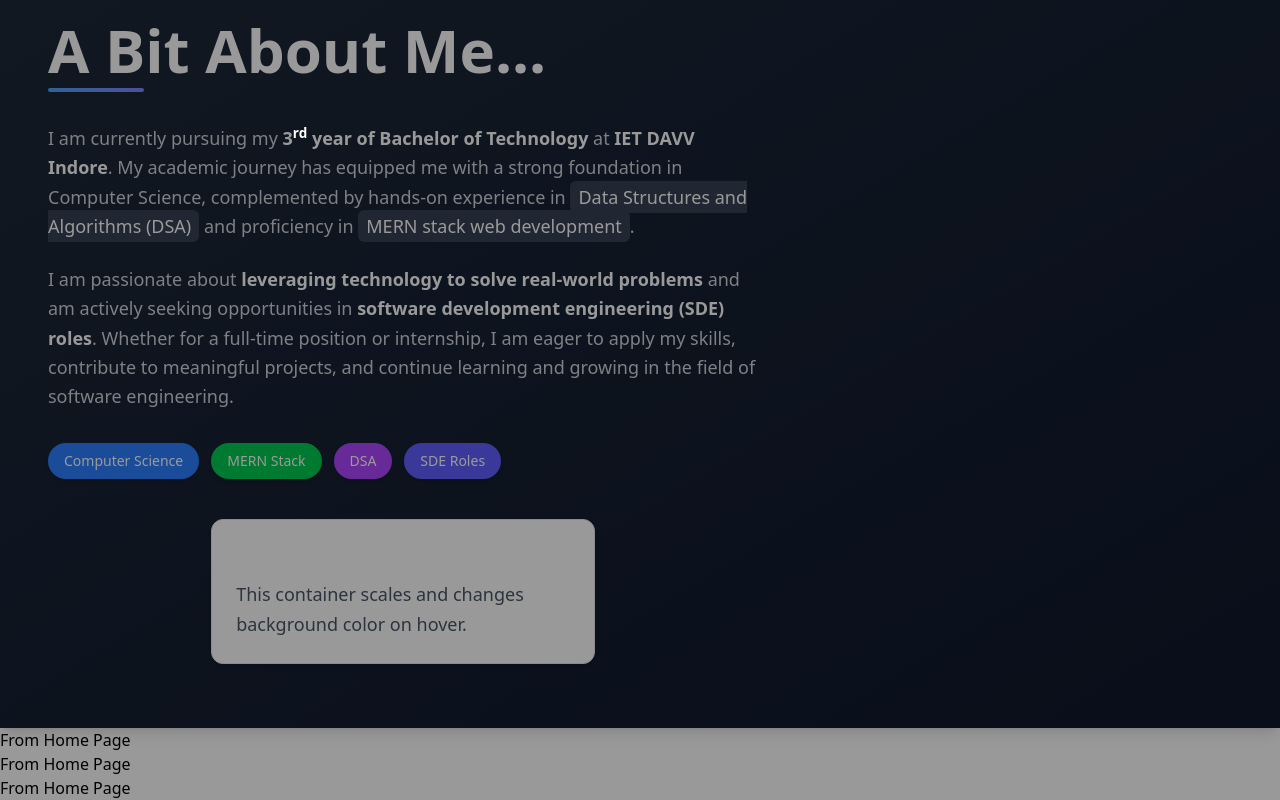
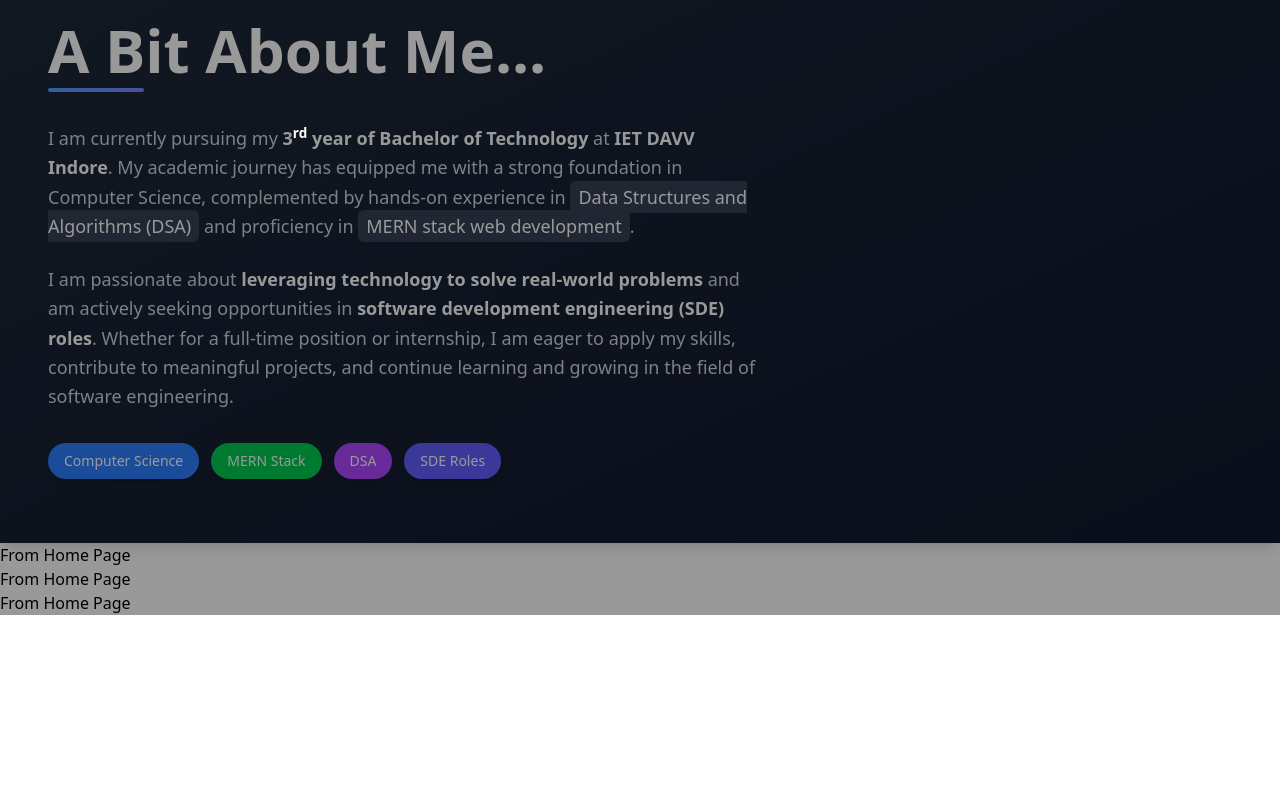
Before and after one commit to sandeeparmar/Portfolio, a React (Vite) app: page / in a window 1280 px wide. Shown: the part 844-1644 px from the top of the page. After the commit the page ends 1459 px from the top, so only its background shows below. Built offline with nearby package versions, Linux system fonts and the light colour scheme.

Commit message:
some changes

```diff
--- a/src/components/About.jsx
+++ b/src/components/About.jsx
@@ -20,29 +20,22 @@ const About = () => {
         </p>
 
        <div className='flex flex-wrap gap-3 mt-8'>
-          <span className='bg-blue-500 text-white px-4 py-2 rounded-full text-sm font-medium shadow-md hover:bg-blue-800 transition-transform  duration-200'>
+          <span className='bg-blue-500 text-white px-4 py-2 rounded-full text-sm font-medium shadow-md hover:bg-blue-700 hover:scale-105 transition-all duration-300 cursor-pointer'>
             Computer Science
           </span>
 
-          <span className='bg-green-500 text-white px-4 py-2 rounded-full text-sm font-medium shadow-md hover:bg-green-600 transition-colors duration-200'>
+          <span className='bg-green-500 text-white px-4 py-2 rounded-full text-sm font-medium shadow-md hover:bg-green-700 hover:scale-105 transition-all duration-300 cursor-pointer'>
             MERN Stack
           </span>
 
-          <span className='bg-purple-500 text-white px-4 py-2 rounded-full text-sm font-medium shadow-md hover:bg-purple-600 transition-colors duration-200'>
+          <span className='bg-purple-500 text-white px-4 py-2 rounded-full text-sm font-medium shadow-md hover:bg-purple-700 hover:scale-105 transition-all duration-300 cursor-pointer'>
             DSA
           </span>
 
-          <span className='bg-indigo-500 text-white px-4 py-2 rounded-full text-sm font-medium shadow-md hover:bg-indigo-600 transition-colors duration-200'>
+          <span className='bg-indigo-500 text-white px-4 py-2 rounded-full text-sm font-medium shadow-md hover:bg-indigo-700 hover:scale-105 transition-all duration-300 cursor-pointer'>
             SDE Roles
           </span>
         </div>
-
-        <div className="max-w-sm mx-auto mt-10 p-6 bg-white rounded-xl shadow-md border border-gray-200
-                hover:bg-blue-100 hover:scale-105 transition-all duration-300 ease-in-out">
-        <h2 className="text-xl font-semibold mb-2">Hover Me!</h2>
-        <p className="text-gray-600">This container scales and changes background color on  hover.</p>
-        </div>
-
 
        </div>
     </div>
```
